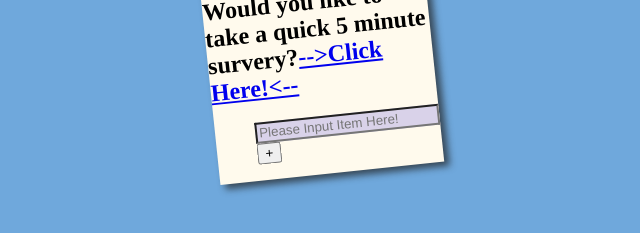
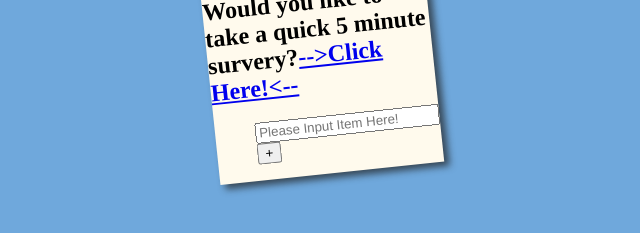
Before and after one commit to YamianR/JS-Fundamentals-III---To-Do-List, a website: page index.html in a window 1280 px wide. Shown: the part 257-490 px from the top of the page, without its empty margins (301-941 px from the left). Drawn offline with Linux system fonts and the light colour scheme.

Commit message:
Finished the to-do list

```diff
--- a/style.css
+++ b/style.css
@@ -20,8 +20,3 @@ body {
 h1 {
         background-color: #f4cccc;
 }
-
-#inputField {
-
-        background-color: #d9d2e9;
-}
```
